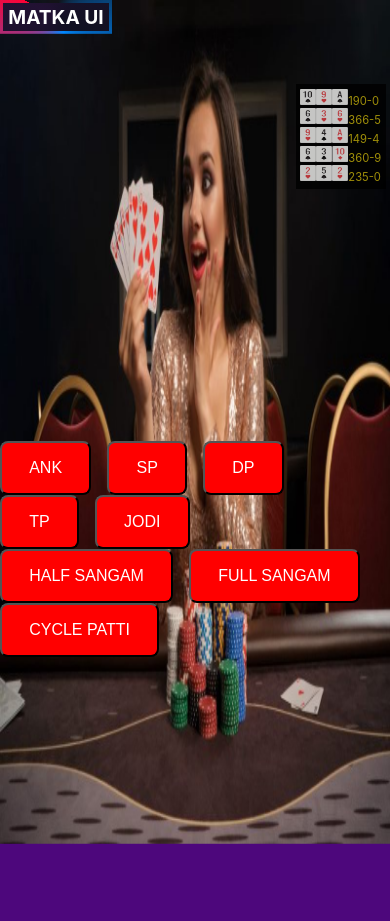
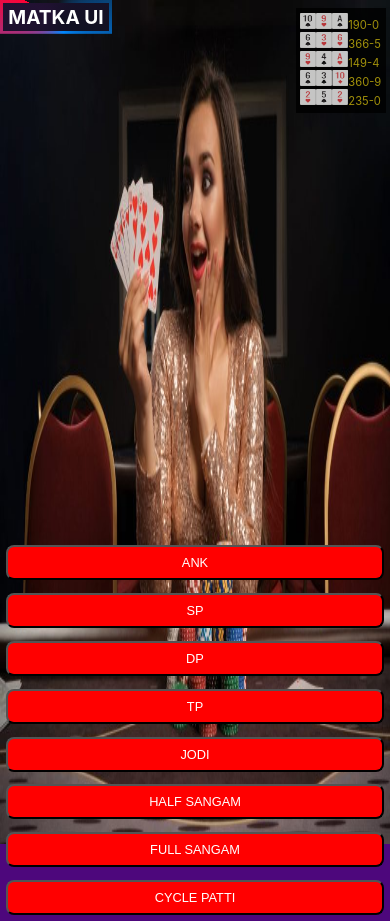
Before and after one commit to ayushanand09/matka, a React (Create React App) app: page / in a window 390 px wide. Before the commit the page ends 844 px from the top, so only its background shows below. Built offline with nearby package versions, Linux system fonts and the light colour scheme.

Commit message:
UI UPDATED

```diff
--- a/src/CSS/Home.css
+++ b/src/CSS/Home.css
@@ -22,6 +22,7 @@ body {
 .container h1 {
   /* display: inline-block; */
   text-align: center;
+  top:10%;
   /* border: 2px solid white; */
   padding: 0.3rem;
   width: 11rem;
@@ -48,11 +49,12 @@ body {
   initial-value: 0turn;
 }
 
-#txt {
+.txt {
   /* position: fixed; */
   /* left:38%; */
   /* margin-top: -1.4rem; */
   /* margin-left: 10rem; */
+  margin-top: 15px;
   color: white;
   display: flex;
   flex-wrap: wrap;
@@ -81,6 +83,7 @@ body {
   display: flex;
   width: 20%;
   height: 10px;
+  /* position: relative; */
   /* background-color: blue; */
   /* margin-top: 30%;
   margin-left: 40%; */
@@ -93,8 +96,9 @@ body {
   height: 100%;
   background-color: rgb(220, 192, 5);
   animation-name: progress;
-  /* animation-duration: 40s; */
-  animation-delay: 15s; /* Changed */
+
+  /*Changed*/
+  animation-delay: 15s;
   animation-duration: 40s;
   animation-timing-function: linear;
 }
@@ -107,16 +111,19 @@ body {
     width: 100%;
   }
 }
-
-.tokens {
+.tokens-outer
+{
   position: absolute;
   top: 30%;
   left: 20%;
+}
+
+.tokens {
+  /* position: absolute;
+  top: 30%;
+  left: 20%; */
   justify-content: center;
   animation: token-display 1s ease-in-out;
-  /* margin-top: 20rem; */
-  /* left: 25%; */
-  /* position: absolute; */
 }
 @keyframes token-display {
   0% {
@@ -127,7 +134,6 @@ body {
     transform: scale(1.2);
     opacity: 1;
   }
-
   100% {
     transform: scale(1);
     opacity: 1;
@@ -213,7 +219,7 @@ body {
 .cards {
   position: absolute;
   right: 1%;
-  top: 10%;
+  top: 1%;
   background-color: black;
   opacity: 0.8;
   padding: 1rem;
@@ -310,34 +316,112 @@ img {
   opacity: 0.6;
   font-size: 1.3rem;
 }
+
+.new-buttons{
+  display: flex;
+  justify-content: center;
+  align-items: center;
+  width: 40%;
+  margin: auto;
+  flex-wrap: wrap;
+  /* margin-top:-3rem; */
+}
+
 .buttons {
-  padding: 1rem;
+  /* padding: 1rem;
   border-radius: 0.5rem;
-  display: inline-block;
+  display: inline-block; */
   /* margin-left: 5rem; */
   /* display: flex;
   justify-content: center;
   align-items: center; */
 }
+
 .Primary-btn {
   display: inline-block;
   font-size: 1rem;
-  padding: 1rem;
+  /* padding: 1rem; */
+  padding-top: 0.5rem;
+  padding-right: 1.4rem;
+  padding-left: 1.5rem;
+  padding-bottom: 0.5rem;
   border-radius: 0.5rem;
-  padding-right: 1.7rem;
-  padding-left: 1.7rem;
   background-color: red;
   color: white;
-  margin-right: 1rem;
+  margin: 0.8rem;
   /* text-align: center; */
 }
 
-/* .ANK {
-  padding: 1rem;
-  border-radius: 0.5rem;
-  display: inline-block;
+/* .time-bar-outer-container
+{
+  margin-top: -8rem;
+  height: 200px;
 } */
 
+/* @media screen and (max-width:1092px) {
+  .new-buttons{
+    width: 75%;
+  }
+  .time-bar-outer-container
+  {
+    margin-top: 0;
+  }
+} */
+
+/* @media screen and (max-width:786px) {
+  .tokens-outer
+  {
+    left: 10%;
+  }
+  .new-buttons
+  {
+    width: 78%;
+  }
+  .time-bar-outer-container
+  {
+    margin-top: 0;
+  }
+}
+
+@media screen and (max-width:586px) {
+
+  .buttons
+  {
+    width: 100%;
+  }
+  .ANK button
+  {
+    margin-right: 0;
+
+  }
+  .new-buttons{
+    width: 100%;
+  }
+  .buttons
+  {
+    padding: 0.5rem;
+
+  }
+  .Primary-btn
+  {
+    padding: 0.5rem;
+    margin: 0.4rem;
+    font-size: 0.8rem;
+  }
+  .time-bar-outer-container
+  {
+    margin-top: -10rem;
+  }
+  .bet-add-drop
+  {
+    width: 90%;
+  }
+  .txt
+  {
+    width: 100%;
+  }
+}
+ */
 .ANK button {
   background-color: rgba(227, 136, 10, 0.962);
   font-size: 1rem;
@@ -350,26 +434,51 @@ img {
   border-radius: 0.5rem;
 }
 
+/* @media screen and (max-width:480px) {
+  .ANK button
+  {
+    margin-right: 0;
+  }
+  .new-buttons
+  {
+    width: 100%;
+  }
+  .tokens{
+    min-height: 50vh;
+  }
+}  */
+
+.ANK
+{
+  width: 100%;
+}
+
 .ANK .btn1{
   padding-right: 1.7rem;
   padding-left: 1.7rem;
   background-color: red;
 }
 
+.ANK2
+{
+  background-color: #f03 !important;
+  color: white;
+  width: 19%;
+  padding: 1rem;
+}
+
 .backANK {
+  /* width: 70%; */
+  color: white;
   font-size: 1rem;
-  /* margin-left: 10rem; */
+  margin-left: 1rem;
+  margin-top: 0.5rem;
   padding-top: 0.5rem;
   padding-right: 1.4rem;
   padding-left: 1.5rem;
   padding-bottom: 0.5rem;
   border-radius: 0.5rem;
-  color: white;
-  background-color: blue;
-  display: flex;
-  justify-content: center;
-  align-items: center;
-  margin-top:   -3.3rem;
+  background-color: blue !important;
 }
 
 .btn1 {
@@ -382,15 +491,27 @@ img {
   border-radius: 0.5rem;
   display: inline-block;
 }
+.SP-New{
+  color: white;
+  font-size: 1rem;
+  margin-left: 1rem;
+  margin-top: 0.5rem;
+  padding-top: 0.5rem;
+  padding-right: 1.4rem;
+  padding-left: 1.5rem;
+  padding-bottom: 0.5rem;
+  border-radius: 0.5rem;
+  background-color: #f03 !important;
+}
+.new-sp-set{
+  display: flex;
+  justify-content: center;
+  align-items: center;
+}
 
-.SP .btn2{
-  padding-right: 1.7rem;
-  padding-left: 1.7rem;
-  background-color: red;
-}
-.backSP {
+/* .backSP {
   color: white;
-}
+} */
 
 .SP button {
   font-size: 1rem;
@@ -402,23 +523,14 @@ img {
   border-radius: 0.5rem;
 }
 
-.btn2 {
-  color: white;
-  padding-top: 0.3rem;
-  padding-right: 1.5rem;
-  padding-left: 1.5rem;
-  padding-bottom: 0.3rem;
-
-  border-radius: 0.5rem;
-  background-color: red;
-}
-
 #SP-btns {
   display: flex;
   justify-content: center;
   flex-wrap: wrap;
   align-items: center;
-  top:20rem;
+  position: relative;
+  /* top:15rem; */
+  /* width: 90rem; */
 }
 .SP1 {
   margin-top: 0.5rem;
--- a/src/CSS/Responsive.css
+++ b/src/CSS/Responsive.css
@@ -23,7 +23,7 @@
 }
 
 @media screen and (max-width: 1309px) {
-    #txt{
+    .txt{
         padding: 1rem;
         margin-top: -1.4rem;
         margin-left: 28rem;
@@ -63,7 +63,7 @@
         font-size: 1.5rem;
         width: 8.5rem;
     }
-    #txt{
+    .txt{
         padding: 1rem;
         margin-top: -1.4rem;
         margin-left: 28rem;
@@ -86,13 +86,13 @@
         height: 1.9rem;
     }
     .timer-bar-container {
-        margin-top: 33%;
+        top: 10%;
     }
     .tokens{
         left: 15%
     }
-    .buttons{
-        left: 20%
+    .Primary-btn{
+        font-size: 0.8rem;
     }
     .token1{
         transform: scale(0.85);
@@ -125,10 +125,13 @@
 }
 
 @media screen and (max-width: 1150px){
+    .txt{
+        margin:1rem;
+    }
     .timer-bar-container {
         margin-top: 37%;
     }
-    .tokens{
+    .tokens-outer{
         left: 20%;
     }
     .token1{
@@ -160,9 +163,9 @@
         transform: scale(0.80);
         margin-right: 0rem;
     }
-    .buttons{
+    /* .buttons{
         left: 15%
-    }
+    } */
     .ANK button {
         font-size: 0.8rem;
         padding-top: 0.4rem;
@@ -220,6 +223,16 @@
         padding-right: 1.3rem;
         padding-left: 1.4rem;
         padding-bottom: 0.4rem;
+    }
+}
+
+@media screen and (max-width:1092px) {
+    .new-buttons{
+      width: 75%;
+    }
+    .time-bar-outer-container
+    {
+      margin-top: 0;
     }
 }
 
@@ -393,7 +406,7 @@
     .buttons {
         left: 15%;
     }
-    #txt{
+    .txt{
         margin-left: 6rem;
         font-size: 1.2rem;
     }
@@ -463,12 +476,12 @@
 
 }
 
-@media screen and (max-width: 930px){
+@media screen and (max-width: 933px){
     .timer-bar-container{
         margin-top: 46%;
         margin-left: 35%;
     }
-    #txt{
+    .txt{
         margin-left: 2rem;
         font-size: 1.2rem;
     }
@@ -583,6 +596,22 @@
         left: 10%;
     }
 }
+
+@media screen and (max-width:786px) {
+    .tokens-outer
+    {
+      left: 10%;
+    }
+    .new-buttons
+    {
+      width: 78%;
+    }
+    .time-bar-outer-container
+    {
+      margin-top: 0;
+    }
+  }
+
 
 @media screen and (max-width:775px) {
     .container h1{
@@ -668,8 +697,9 @@
 }
 
 @media screen and (max-width: 750px) {
-    #txt{
-        margin-right: 10%;
+    .txt{
+        /* font-size: 1rem; */
+        /* margin-right: 10%; */
     }
     .timer-bar-container{
         margin-top: 58%;
@@ -813,7 +843,7 @@
         margin-top: 65%;
         margin-left: 30%;
     }
-    #txt{
+    .txt{
         margin-left: 3%;
         font-size: 1rem;
     }
@@ -1027,6 +1057,49 @@
         width: 1.3rem;
     }
 }
+
+@media screen and (max-width:586px) {
+    .tokens-outer
+    {
+      left: 15%;
+    }
+    .buttons
+    {
+      width: 100%;
+    }
+    .ANK button
+    {
+      margin-right: 0;
+
+    }
+    .new-buttons{
+      width: 100%;
+    }
+    .buttons
+    {
+      padding: 0.5rem;
+
+    }
+    .Primary-btn
+    {
+      padding: 0.5rem;
+      margin: 0.4rem;
+      font-size: 0.8rem;
+    }
+    .time-bar-outer-container
+    {
+      margin-top: -10rem;
+    }
+    .bet-add-drop
+    {
+      width: 90%;
+    }
+    .txt
+    {
+      width: 100%;
+    }
+  }
+
 @media screen and (max-width: 555px){
     .timer-bar-container{
         margin-top: 80%;
@@ -1156,11 +1229,25 @@
     }
 }
 
+@media screen and (max-width:480px) {
+    .ANK button
+    {
+      margin-right: 0;
+    }
+    .new-buttons
+    {
+      width: 100%;
+    }
+    .tokens{
+      min-height: 50vh;
+    }
+  }
+
 @media screen and (max-width: 470px) {
     .timer-bar-container{
         margin-top: 95%;
     }
-    #txt{
+    .txt{
         margin-top:-1rem;
         font-size: 0.8rem;
     }
--- a/src/Components/Home.js
+++ b/src/Components/Home.js
@@ -1,34 +1,85 @@
 import React, { useState, useEffect } from "react";
 import "../CSS/Home.css";
 import "../CSS/Responsive.css";
-const ButtonContent = ({ content, onBack }) => {
+const ButtonContent = ({ content, onBack, id }) => {
   return (
     <div>
       <div>{content}</div>
-      <button className= "backANK" onClick={onBack}>BACK</button>
+      {id == 1 ? (
+        ""
+      ) : (
+        <button className="backANK" onClick={onBack}>
+          BACK
+        </button>
+      )}
     </div>
   );
 };
 
 const Home = () => {
+  const [displaySPBtns, setDisplaySPBtns] = useState(true);
+  const [hideExceptSP, setHideExceptSP] = useState(true);
+  const [showSPButtons1, setShowButtons1] = useState(false);
+  const [showSPButtons2, setShowButtons2] = useState(false);
+
+  const showSPBtns = () => {
+    setDisplaySPBtns(true);
+  };
+  const hideSPBtns = () => {
+    setDisplaySPBtns(false);
+  };
+
+  var click = 0;
+  const handleTriggerClick1 = () => {
+    console.log(click);
+    click = click + 1;
+    if (click % 2 == 0) {
+      setShowButtons1(false);
+    } else {
+      setShowButtons1(true);
+    }
+  };
+  const handleTriggerClick2 = () => {
+    console.log(click);
+    click = click + 1;
+    if (click % 2 == 0) {
+      setShowButtons2(false);
+    } else {
+      setShowButtons2(true);
+    }
+  };
+
   const [activeButton, setActiveButton] = useState(null);
+  const hideANKBtns = () => {
+    setHideExceptANK(false);
+  };
+  const showANK = () => {
+    setDisplayANK(true);
+  };
+  const handleBack = () => {
+    setActiveButton(null);
+  };
 
   const buttons = [
     {
       name: "ANK",
       id: 1,
       // className: "Primary-btn",
-      nestedClasses: ['buttons', 'Primary-btn','btn1'] ,
+      nestedClasses: ["buttons", "Primary-btn", "btn1"],
       content: (
         <>
           <div className="buttons">
             <div className="ANK">
+              <button className="ANK2">ANK</button>
               <button>1</button>
               <button>2</button>
               <button>3</button>
               <button>4</button>
               <button>5</button>
               <br></br>
+              <button className="backANK" onClick={handleBack}>
+                BACK
+              </button>
               <button>6</button>
               <button>7</button>
               <button>8</button>
@@ -42,15 +93,28 @@ const Home = () => {
     {
       name: "SP",
       id: 2,
-      nestedClasses: ['buttons', 'Primary-btn'] ,
+      nestedClasses: ["buttons", "Primary-btn"],
       // className: "Primary-btn",
       content: (
         <>
+          <div className="new-sp-set">
+            <button className="SP-New">SP</button>
+            <button
+              className="backANK"
+              onClick={() => {
+                handleBack();
+              }}
+            >
+              BACK
+            </button>
+          </div>
           <div id="SP-btns">
-            <button className="SP1">
+            <button className="SP1" onClick={handleTriggerClick1}>
               {" "}
               SELECT ALL 1 <span id="angle"> ^ </span>{" "}
             </button>
+            {showSPButtons1 && (
+              <>
                 <div className="SP1-options-set1">
                   <button> 137 </button>
                   <button> 146 </button>
@@ -67,10 +131,14 @@ const Home = () => {
                   <button> 678 </button>
                   <button> 128 </button>
                 </div>
-            <button className="SP2">
+              </>
+            )}
+            <button className="SP2" onClick={handleTriggerClick2}>
               {" "}
               SELECT ALL 2<span id="angle"> ^ </span>{" "}
             </button>
+            {showSPButtons2 && (
+              <>
                 <div className="SP2-options-set1">
                   <button> 570 </button>
                   <button> 237 </button>
@@ -87,6 +155,8 @@ const Home = () => {
                   <button> 246 </button>
                   <button> 129 </button>
                 </div>
+              </>
+            )}
             <button className="SP3">
               {" "}
               SELECT ALL 3<span id="angle"> ^ </span>{" "}
@@ -120,48 +190,68 @@ const Home = () => {
         </>
       ),
     },
-    { name: "DP", id: 3,nestedClasses: ['buttons', 'Primary-btn'] ,content: "Button 3 Content" },
-    { name: "TP", id: 4,nestedClasses: ['buttons', 'Primary-btn'] ,content: "Button 4 Content" },
-    { name: "JODI", id: 5,nestedClasses: ['buttons', 'Primary-btn'] ,content: "Button 5 Content" },
-    { name: "HALF SANGAM", id: 6,nestedClasses: ['buttons', 'Primary-btn'] ,content: "Button 6 Content" },
-    { name: "FULL SANGAM", id: 7,nestedClasses: ['buttons', 'Primary-btn'] ,content: "Button 7 Content" },
-    { name: "CYCLE PATTI", id: 8,nestedClasses: ['buttons', 'Primary-btn'] ,content: "Button 8 Content" },
+    {
+      name: "DP",
+      id: 3,
+      nestedClasses: ["buttons", "Primary-btn"],
+      content: "Button 3 Content",
+    },
+    {
+      name: "TP",
+      id: 4,
+      nestedClasses: ["buttons", "Primary-btn"],
+      content: "Button 4 Content",
+    },
+    {
+      name: "JODI",
+      id: 5,
+      nestedClasses: ["buttons", "Primary-btn"],
+      content: "Button 5 Content",
+    },
+    {
+      name: "HALF SANGAM",
+      id: 6,
+      nestedClasses: ["buttons", "Primary-btn"],
+      content: "Button 6 Content",
+    },
+    {
+      name: "FULL SANGAM",
+      id: 7,
+      nestedClasses: ["buttons", "Primary-btn"],
+      content: "Button 7 Content",
+    },
+    {
+      name: "CYCLE PATTI",
+      id: 8,
+      nestedClasses: ["buttons", "Primary-btn"],
+      content: "Button 8 Content",
+    },
   ];
 
   const handleClick = (id) => {
     setActiveButton(id);
   };
 
-  const handleBack = () => {
-    setActiveButton(null);
-  };
-
   const [displayANK, setDisplayANK] = useState(false);
   const [hideExceptANK, setHideExceptANK] = useState(true);
   const [displaySP, setDisplaySP] = useState(false);
-  const [displaySPBtns, setDisplaySPBtns] = useState(false);
-  const [hideExceptSP, setHideExceptSP] = useState(true);
+  // const [displaySPBtns, setDisplaySPBtns] = useState(false);
+  // const [hideExceptSP, setHideExceptSP] = useState(true);
   const [displayToken, setdisplayToken] = useState(false);
   const [displayBet, setdisplayBet] = useState(false);
-  const [showButtons, setShowButtons] = useState(false);
+  // const [showButtons, setShowButtons] = useState(false);
   const [clickCount, setClickCount] = useState(0);
   const [animation, setAnimation] = useState(false);
 
   const [currentText, setCurrentText] = useState("");
   const [timer, setTimer] = useState(0);
 
-  const showANK = () => {
-    setDisplayANK(true);
-  };
   const hideANK = () => {
     setDisplayANK(false);
   };
 
   const showANKBtns = () => {
     setHideExceptANK(true);
-  };
-  const hideANKBtns = () => {
-    setHideExceptANK(false);
   };
 
   const showSP = () => {
@@ -173,19 +263,12 @@ const Home = () => {
     setHideExceptSP(false);
   };
 
-  const showSPBtns = () => {
-    setDisplaySPBtns(true);
-  };
-  const hideSPBtns = () => {
-    setDisplaySPBtns(false);
-  };
-
-  const handleTriggerClick = () => {
-    setShowButtons(true);
-  };
-  const handleHideButtons = () => {
-    setShowButtons(false);
-  };
+  // const handleTriggerClick = () => {
+  //   setShowButtons(true);
+  // };
+  // const handleHideButtons = () => {
+  //   setShowButtons(false);
+  // };
 
   useEffect(() => {
     const showTimeout = setTimeout(() => {
@@ -205,9 +288,9 @@ const Home = () => {
   }, []);
   useEffect(() => {
     const texts = [
-      { text: "Cards Shuffling", duration: 15000 }, //Shuffling time: approx 27s
-      { text: "Place your bets", duration: 40000 }, //Betting time: approx1min:20s
-      { text: "Wait for the result", duration: 15000 }, //Result Declaration time: approx 30s
+      { id: "txt",text: "Cards Shuffling", duration: 15000 }, //Shuffling time: approx 27s
+      {  id: "txt",text: "Place your bets", duration: 40000 }, //Betting time: approx1min:20s
+      {  id: "txt",text: "Wait for the result", duration: 15000 }, //Result Declaration time: approx 30s
     ];
     const interval = setInterval(() => {
       setTimer((prevTimer) => prevTimer + 1000);
@@ -241,6 +324,7 @@ const Home = () => {
         <h1>MATKA UI</h1>
         {displayToken && (
           <>
+            <div className="tokens-outer">
               <div className="tokens">
                 <button className="token1"></button>
                 <button className="token2"></button>
@@ -249,6 +333,7 @@ const Home = () => {
                 <button className="token5"></button>
                 <button className="token6"></button>
                 <button className="token7"></button>
+              </div>
             </div>
           </>
         )}
@@ -330,14 +415,15 @@ const Home = () => {
             235-0
           </div>
         </div>
-        <div style={{ marginTop: "-8rem" }}>
+        {/* <div className="time-bar-outer-container"> */}
           <div className="timer-bar-container">
             <div className={`timer-bar ${animation ? "animate" : ""}`}></div>
           </div>
           {/* <span id="txt">Place your bets</span> */}
           <div className="display-bet-three-buttons">
             <div>
-              <span id="txt" style={{ marginTop: "15px" }}>
+              {/* <span className="txt" style={{ marginTop: "15px" }}> */}
+              <span className="txt">
                 {currentText}
               </span>{" "}
             </div>
@@ -351,7 +437,7 @@ const Home = () => {
               </>
             )}
           </div>
-        </div>
+        {/* </div> */}
         {/* <div className="buttons">
           <div className="ANK">
             <button
@@ -444,17 +530,22 @@ const Home = () => {
         {/* ****************************************************************************************************************************************** */}
         {/* NEW BUTTONS */}
         {/* ****************************************************************************************************************************************** */}
-        <div>
+        <div className="new-buttons">
           {activeButton ? (
             <ButtonContent
               content={
                 buttons.find((button) => button.id === activeButton).content
               }
               onBack={handleBack}
+              id={activeButton}
             />
           ) : (
             buttons.map((button) => (
-              <button key={button.id} className={button.nestedClasses.join(' ')} onClick={() => handleClick(button.id)}>
+              <button
+                key={button.id}
+                className={button.nestedClasses.join(" ")}
+                onClick={() => handleClick(button.id)}
+              >
                 {button.name}
               </button>
             ))
```
Lines whose indentation alone changed are shown as unchanged.
